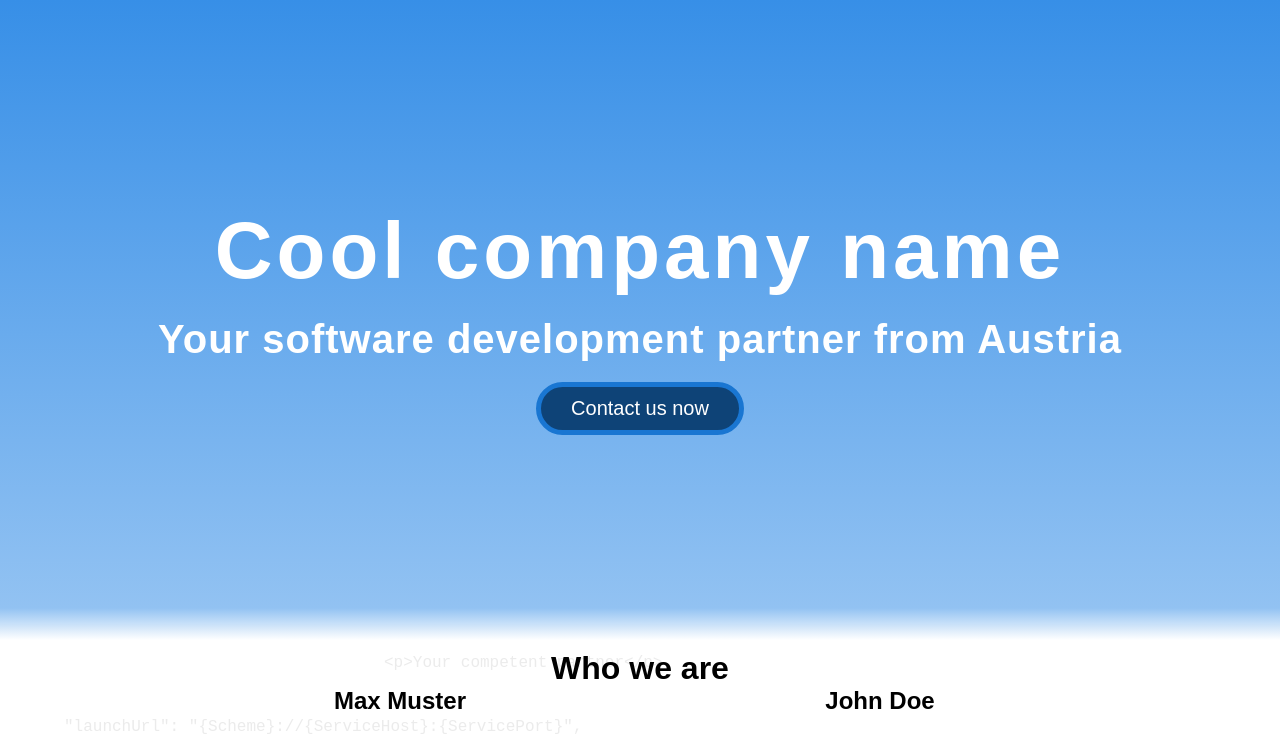
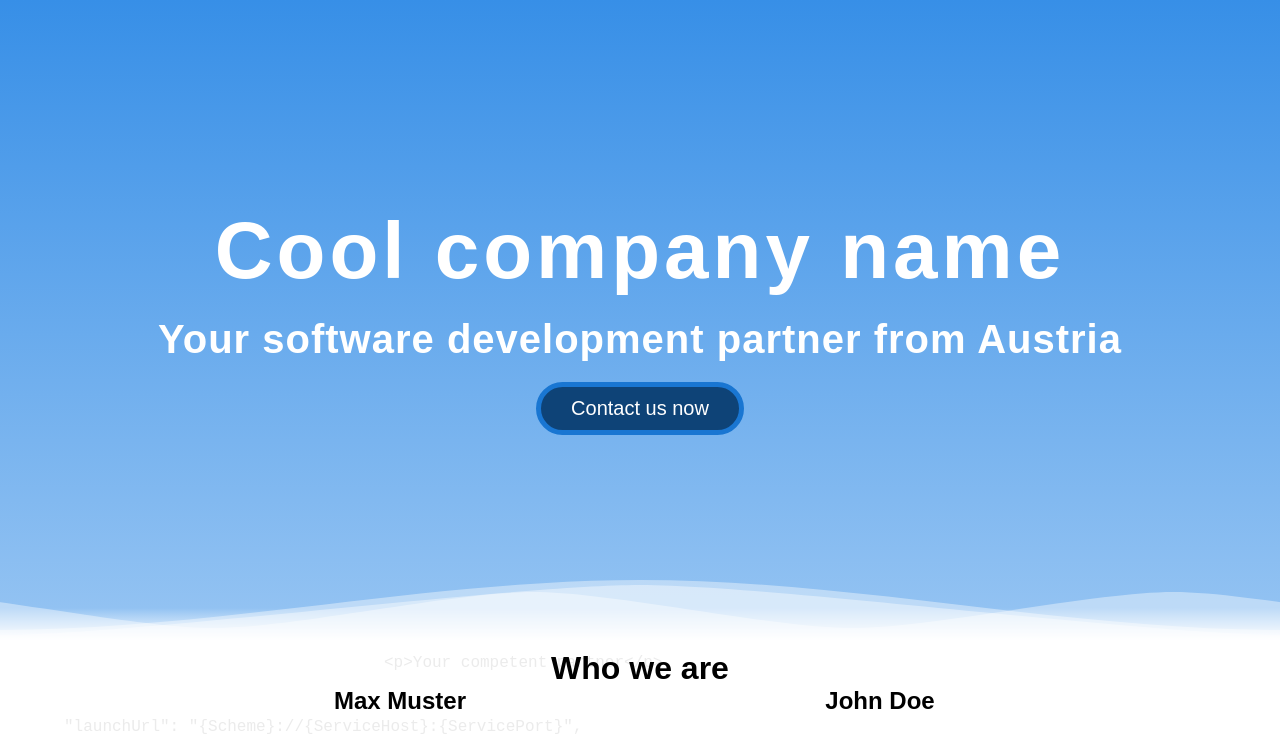
Before and after one commit to Flexba/static-web-app, an Angular app: page / in a window 1280 px wide. Shown: the top 743 px of the page. Built offline with nearby package versions, Linux system fonts and the light colour scheme.

Commit message:
Animated header

```diff
--- a/src/app/app.component.html
+++ b/src/app/app.component.html
@@ -2,6 +2,47 @@
   <h1>Cool company name</h1>
   <h2>Your software development partner from Austria</h2>
   <button (click)="openContactForm()">Contact us now</button>
+
+  <div class="scroll-container">
+    <div class="scroller scroll-r-5">
+      <svg viewBox="0 0 300 120" preserveAspectRatio="none" class="scroll">
+        <path d="M0,100 C50,100 100,0 150,0 C200,0 250,100 300,100 L300,120 L0,120 Z" style="stroke: none; fill:#ffffff66;"></path>
+      </svg>
+      <svg viewBox="0 0 300 120" preserveAspectRatio="none" class="scroll">
+        <path d="M0,100 C50,100 100,0 150,0 C200,0 250,100 300,100 L300,120 L0,120 Z" style="stroke: none; fill:#ffffff66"></path>
+      </svg>
+    </div>
+
+    <div class="scroller scroll-l-5">
+      <svg viewBox="0 -10 300 120" preserveAspectRatio="none" class="scroll">
+        <path d="M0,100 C30,100 120,0 150,0 C180,0 270,100 300,100 C330,100 420,0 450,0 L450,120 L0,120 Z" style="stroke: none; fill:#ffffff66;"></path>
+      </svg>
+      <svg viewBox="0 -10 300 120" preserveAspectRatio="none" class="scroll">
+        <path d="M0,100 C30,100 120,0 150,0 C180,0 270,100 300,100 C330,100 420,0 450,0 L450,120 L0,120 Z" style="stroke: none; fill:#ffffff66;"></path>
+      </svg>
+    </div>
+
+    <div class="scroller scroll-r-3">
+      <svg viewBox="0 0 160 100" preserveAspectRatio="none" class="scroll">
+        <path d="M0,80
+        C10,80 30,20 40,20
+        C50,20 70,80 80,80
+        C90,80 110,20 120,20
+        C130,20 150,80 160,80
+        C170,80 190,20 200,20
+        L200,100 L0,100 Z" style="stroke: none; fill:#ffffff66;"></path>
+      </svg>
+      <svg viewBox="0 0 160 100" preserveAspectRatio="none" class="scroll">
+        <path d="M0,80
+        C10,80 30,20 40,20
+        C50,20 70,80 80,80
+        C90,80 110,20 120,20
+        C130,20 150,80 160,80
+        C170,80 190,20 200,20
+        L200,100 L0,100 Z" style="stroke: none; fill:#ffffff66;"></path>
+      </svg>
+    </div>
+  </div>
 </header>
 
 <div class="content" role="main">
--- a/src/app/app.component.less
+++ b/src/app/app.component.less
@@ -5,6 +5,7 @@
 }
 
 header {
+  position: relative;
   height: 80vh;
   align-items: center;
   background-color: @background-color;
@@ -49,6 +50,67 @@ header {
 
     background-color: @element-color;
     color: white;
+  }
+
+  @scroller-min-width: 400px;
+
+  .scroll-container {
+    position: absolute;
+    bottom: 0;
+    left: 0;
+    overflow-x: hidden;
+    width: 100%;
+    height: 150px;
+    margin: 0;
+  }
+
+  .scroller {
+    width: 200vw;
+    min-width: 2*@scroller-min-width;
+    position: absolute;
+    bottom: 0;
+    margin: 0;
+
+    .scroll {
+      display: inline;
+      float: left;
+      height: 60px;
+      bottom: 0;
+      margin: 0;
+
+      width: 100vw;
+      min-width: @scroller-min-width;
+    }
+
+    &.scroll-r-3{
+      animation: my-animation-right 3s linear infinite;
+    }
+
+    &.scroll-r-5{
+      animation: my-animation-right 5s linear infinite;
+    }
+
+    &.scroll-l-5{
+      animation: my-animation-left 5s linear infinite;
+    }
+
+    @keyframes my-animation-right {
+      from {
+        transform: translateX(-50%);
+      }
+      to {
+        transform: translateX(0);
+      }
+    }
+
+    @keyframes my-animation-left {
+      from {
+        transform: translateX(0);
+      }
+      to {
+        transform: translateX(-50%);
+      }
+    }
   }
 }
 
```
